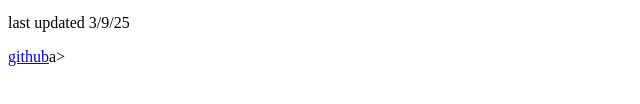
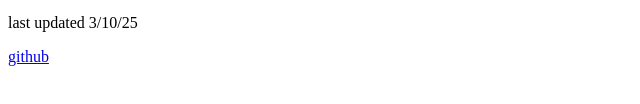
Before and after one commit to snailmusic/dripring, a plain HTML site: page index.html in a window 1280 px wide. Shown: the part 190-294 px from the top of the page, 0-640 px from the left. Drawn offline with Linux system fonts and the light colour scheme.

Commit message:
fix link + date

```diff
--- a/index.html
+++ b/index.html
@@ -13,7 +13,7 @@
       <li><a href="https://aviancataclysm.neocities.org">cata</a></li>
       <li><a href="https://aeternus.carrd.co">aeturnum</a></li>
     </ul>
-    <p>last updated 3/9/25</p>
-    <p><a href="https://github.com/snailmusic/dripring">github</a>a></p>
+    <p>last updated 3/10/25</p>
+    <p><a href="https://github.com/snailmusic/dripring">github</a></p>
   </body>
 </html>
```
